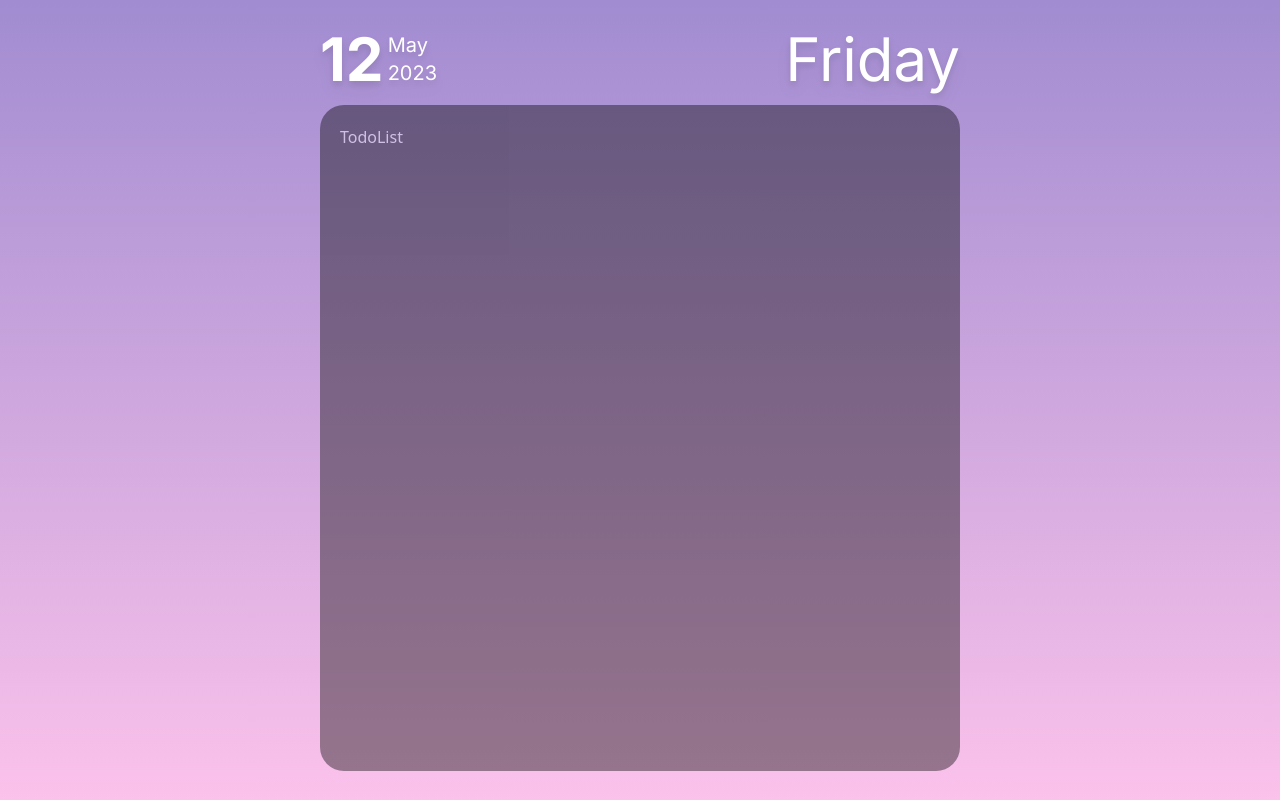
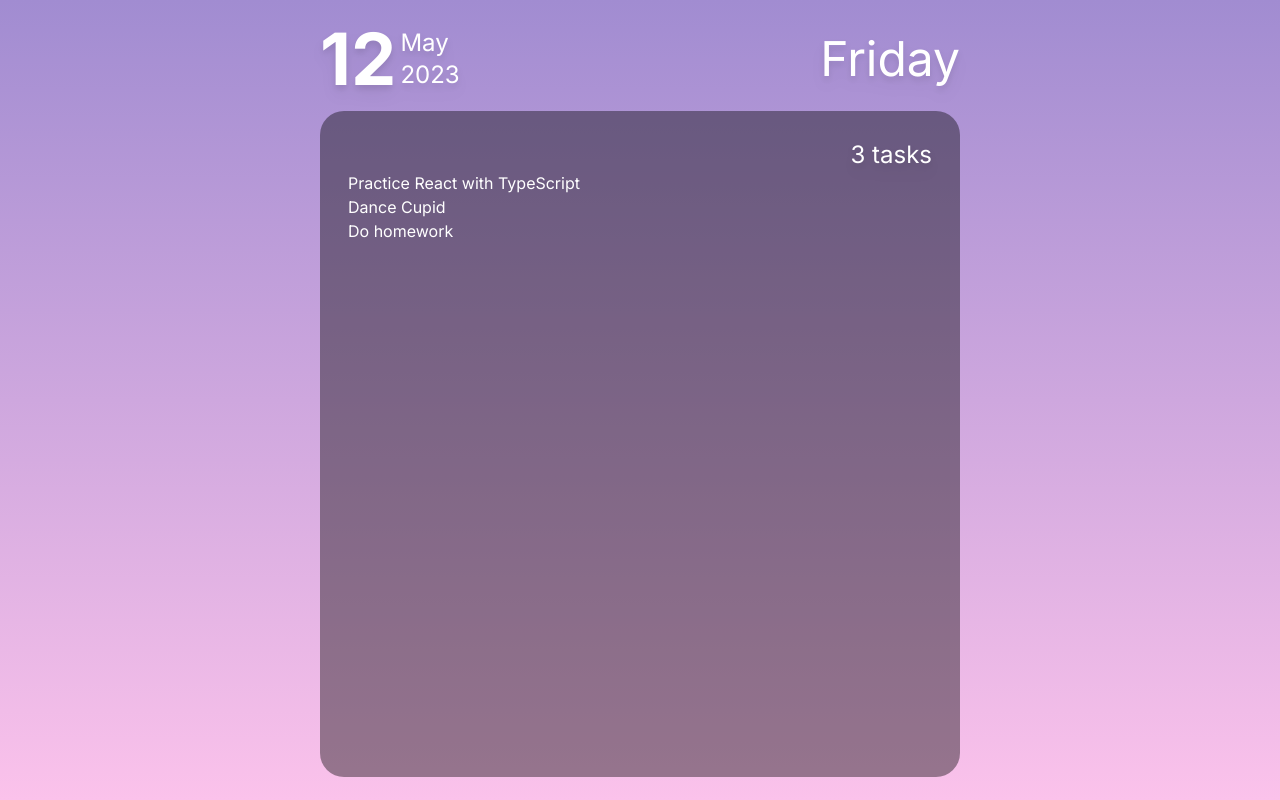
Before and after one commit to blurridge/forget-me-not-app, a React (Vite) app in the folder client/: page / in a window 1280 px wide. Built offline with nearby package versions, Linux system fonts and the light colour scheme.

Commit message:
[FEAT] Implemented listing of todo functionality

```diff
--- a/client/src/components/DateInfo.tsx
+++ b/client/src/components/DateInfo.tsx
@@ -47,13 +47,15 @@ export const DateInfo = () => {
     <>
       <div className="flex justify-between text-white font-main drop-shadow-lg w-full">
         <div className="flex gap-1">
-          <span className="font-bold text-6xl">{dateState.day}</span>
+          <span className="font-bold text-7xl">{dateState.day}</span>
           <div className="flex flex-col justify-center">
-            <span className="text-xl">{dateState.month}</span>
-            <span className="text-xl">{dateState.year}</span>
+            <span className="text-2xl">{dateState.month}</span>
+            <span className="text-2xl">{dateState.year}</span>
           </div>
         </div>
-        <span className="font-main text-6xl">{dateState.dayWeek}</span>
+        <div className="flex flex-col justify-center items-center">
+          <span className="font-main text-5xl">{dateState.dayWeek}</span>
+        </div>
       </div>
     </>
   );
--- a/client/src/components/TodoList.tsx
+++ b/client/src/components/TodoList.tsx
@@ -1,7 +1,12 @@
-export const TodoList = () => {
+import { ITodoProps, Todo } from "../globals/types";
+import { TodoRow } from "./TodoRow";
+
+export const TodoList = ({ todos }: ITodoProps) => {
   return (
     <>
-      <div className="text-white">TodoList</div>
+      {todos.map((todo: Todo, index: number) => (
+        <TodoRow key={index} todo={todo} />
+      ))}
     </>
   );
 };
--- a/client/src/components/TodoRow.tsx
+++ b/client/src/components/TodoRow.tsx
@@ -1,5 +1,6 @@
-export const TodoRow = () => {
-  return (
-    <div>TodoRow</div>
-  )
-}
+import { ITodoProp } from "../globals/types";
+
+export const TodoRow = ({ todo }: ITodoProp) => {
+  console.log(todo);
+  return <div className="text-white font-main">{todo.message}</div>;
+};
--- /dev/null
+++ b/client/src/globals/types.ts
@@ -0,0 +1,13 @@
+export interface Todo {
+  message: string;
+  time_updated: Date;
+  time_created: Date;
+}
+
+export interface ITodoProps {
+  todos: Array<Todo>;
+}
+
+export interface ITodoProp {
+  todo: Todo;
+}
--- a/client/src/layouts/TodoWindow.tsx
+++ b/client/src/layouts/TodoWindow.tsx
@@ -1,10 +1,32 @@
 import { TodoList } from "../components/TodoList";
+import { Todo } from "../globals/types";
+
+const todos: Array<Todo> = [
+  {
+    message: "Practice React with TypeScript",
+    time_updated: new Date("2023-05-19"),
+    time_created: new Date("2023-05-19"),
+  },
+  {
+    message: "Dance Cupid",
+    time_updated: new Date("2023-04-25"),
+    time_created: new Date("2023-04-19"),
+  },
+  {
+    message: "Do homework",
+    time_updated: new Date("2023-05-20"),
+    time_created: new Date("2023-05-19"),
+  },
+];
 
 export const TodoWindow = () => {
   return (
     <>
-      <div className="flex flex-col bg-black opacity-40 rounded-3xl p-5 w-full h-5/6">
-        <TodoList />
+      <div className="flex flex-col bg-black bg-opacity-40 rounded-3xl p-7 w-full h-5/6">
+        <span className="font-main text-white text-right text-2xl drop-shadow-lg">
+          {todos.length} tasks
+        </span>
+        <TodoList todos={todos} />
       </div>
     </>
   );
```
